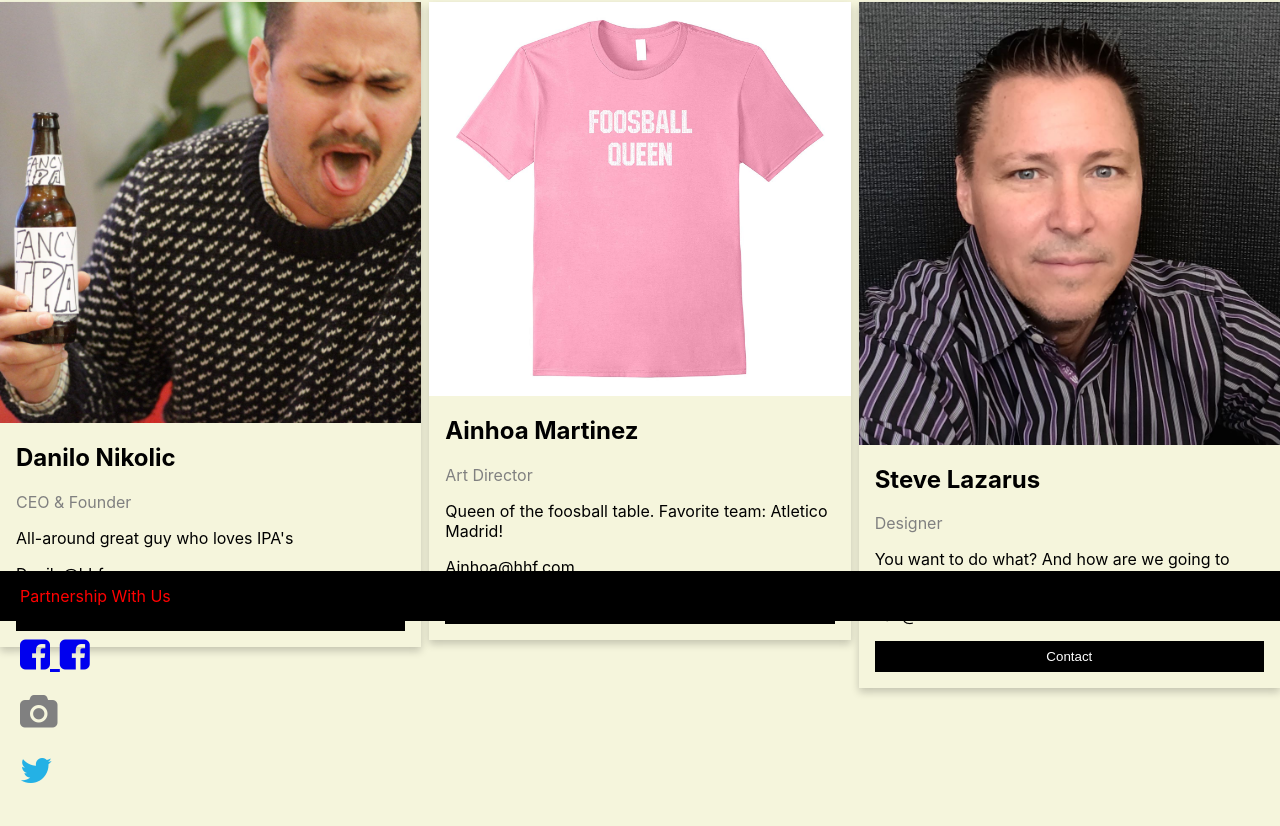
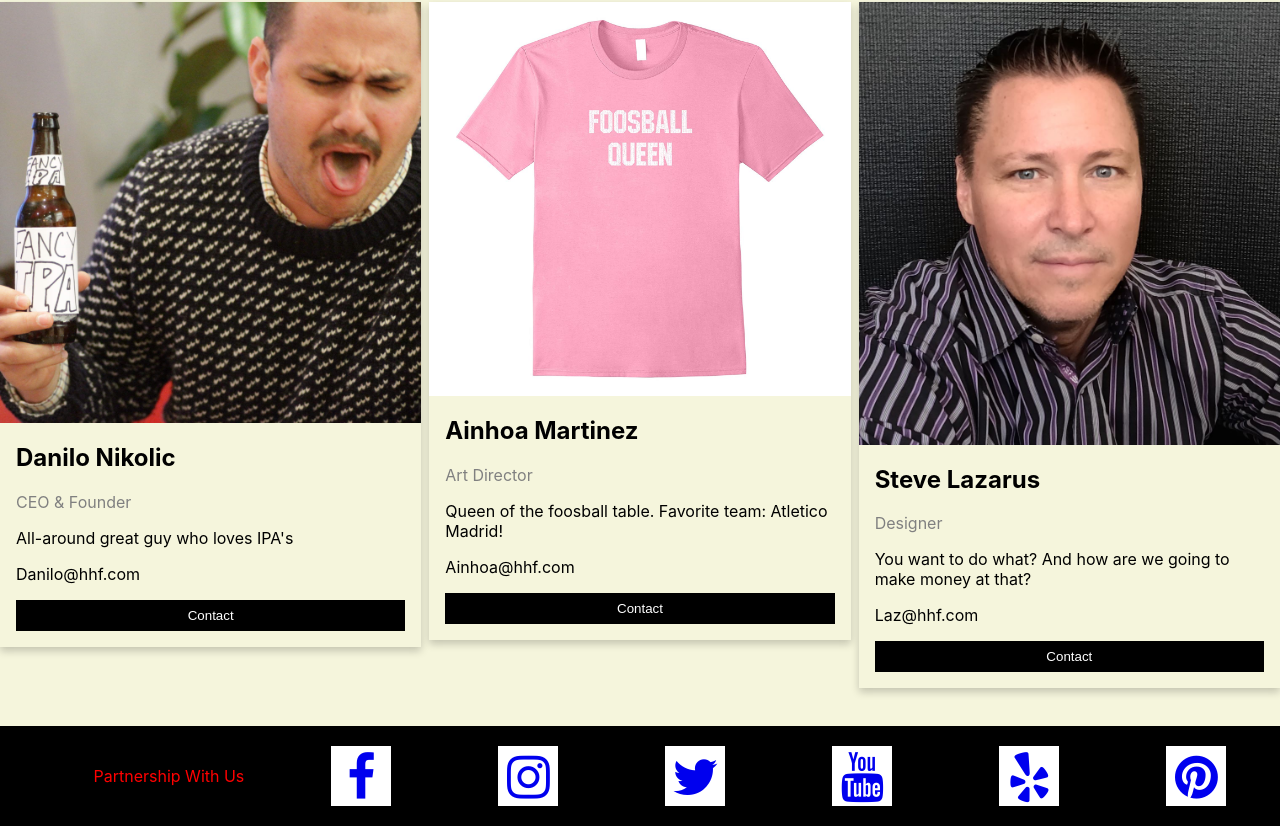
Before and after one commit to alexjmitchell/happyhour, a React (Create React App) app in the folder client/: page /AboutUs in a window 1280 px wide. Shown: the part 179-1005 px from the top of the page. Before the commit the page ends 974 px from the top, so only its background shows below. Built offline with nearby package versions, Linux system fonts and the light colour scheme; no server answers.

Commit message:
linking the singleViewPage data

```diff
--- a/client/src/components/App.js
+++ b/client/src/components/App.js
@@ -18,7 +18,7 @@ import ContactUs from "./ContactUs"
 import PartnerWithUs from "./PartnerWithUs"
 import SingleViewPage from "./SingleViewPage"
 
-function App() {
+function App(props) {
   return (
     <div>
       <Router>
@@ -30,13 +30,13 @@ function App() {
           <Route exact path="/login" component={Login} />
           <Route path="/register" component={Register} />
           <Route exact path="/liked" component={Liked}></Route>
-          <Route path="/CompanyPage" component={CompanyPage}></Route>
+          <Route path="/CompanyPage/:id" component={CompanyPage}></Route>
           <Route path="/Facebook" component={Facebook}></Route>
 
           <Route path="/AboutUs" component={AboutUs} />
           <Route path="/ContactUs" component={ContactUs} />
           <Route path="/PartnerWithUs" component={PartnerWithUs} />
-          <Route path="/SingleViewPage" component={SingleViewPage} />
+          <Route path="/SingleViewPage/:id" component={SingleViewPage} />
           {/* <Route path = "/profile" component ={Profile}/> */}
           <Route path="*" component={CheckLogin} />
         </Switch>
--- a/client/src/components/CompanyPage.js
+++ b/client/src/components/CompanyPage.js
@@ -1,13 +1,28 @@
 import React from "react"
-import "../styles/Maincss.css"
+import { BrowserRouter as Router, Route, Link } from "react-router-dom"
+import { useCompanies, useLiked } from "../hooks"
 
-function CompanyPage() {
+export default props => {
+  const { companies, oneCompany } = useCompanies()
+  const { liked } = useLiked()
+  console.log(liked, "test4")
+  console.log(companies, "test5")
+  const comp = props.match.params.id
+  const thecompany = companies.filter(e => e.companyname == comp)
   return (
     <div>
-      <div className="">
-        <div className="ban">danilo</div>
-      </div>
+      {liked.map((user, i) => (
+        <img className="slidePics" src={user.picture} />
+        //   alt={
+        //     <Link
+        //       className="sliderImg"
+        //       to={`/SingleViewPage/${user.companyname}`}
+        //     >
+        //       {user.companyname}
+        //     </Link>
+        //   }
+        // />
+      ))}
     </div>
   )
 }
-export default CompanyPage
--- a/client/src/components/Footer.js
+++ b/client/src/components/Footer.js
@@ -2,26 +2,45 @@ import React from "react"
 import "../styles/Maincss.css"
 import Icon from "../lib/Icon"
 import { BrowserRouter as Router, Route, Link } from "react-router-dom"
-
+import "../styles/footer.css"
 function Footer() {
   return (
     <div>
       <footer className="footerwrap">
-        <div>Partnership With Us</div>
-        <div className="iconf">
-          <Link to="/Facebook">
-            <Icon icon="facebook-square" />
-          </Link>
-          <a href="https://en-gb.facebook.com/login/">
-            {" "}
-            <Icon icon="facebook-square" />
-          </a>
-        </div>
-        <div className="iconc">
-          <Icon icon="camera" />
-        </div>
-        <div className="icont">
-          <Icon icon="twitter" />
+        <div className="media">
+          <ul className="social">
+            <div>Partnership With Us</div>
+            <li className="fb">
+              <a href="https://www.facebook.com/Chilis/">
+                <i className="fa fa-facebook"></i>
+              </a>
+            </li>{" "}
+            <li className="rss">
+              <a href="https://www.instagram.com/accounts/login/?hl=en">
+                <i className="fa fa-instagram"></i>
+              </a>
+            </li>{" "}
+            <li className="tw">
+              <a href="https://twitter.com/">
+                <i className="fa fa-twitter"></i>
+              </a>
+            </li>{" "}
+            <li className="yt">
+              <a href="https://www.youtube.com/">
+                <i className="fa fa-youtube"></i>
+              </a>
+            </li>{" "}
+            <li className="yelp">
+              <a href="https://www.yelp.com/login">
+                <i className="fa fa-yelp"></i>
+              </a>
+            </li>{" "}
+            <li className="pint">
+              <a href="https://www.pinterest.com/login/">
+                <i className="fa fa-pinterest"></i>
+              </a>
+            </li>
+          </ul>
         </div>
       </footer>
     </div>
--- a/client/src/components/Slider.js
+++ b/client/src/components/Slider.js
@@ -2,11 +2,22 @@ import React from "react"
 import Coverflow from "react-coverflow"
 import { Link } from "react-router-dom"
 import Icon from "../lib/Icon"
-import { useUsers } from "../hooks"
+import { useUsers, useCompanies, useLiked } from "../hooks"
 
 function Slider() {
   const { users } = useUsers()
+  const { companyname } = useCompanies()
+  const { liked } = useLiked()
+  console.log(liked, "test")
+
   const fn = function() {}
+
+  function handleClick(e, liked) {
+    e.preventDefault()
+    // props.history.push("/CompanyPage/" + liked)
+    // add(liked)
+  }
+
   return (
     <div>
       <p>
@@ -16,12 +27,16 @@ function Slider() {
           <Icon icon="heart" />
         </Link>
       </p>
-
+      {/* //--- test heart--- */}
+      <button onClick={e => handleClick(e, "hello")}>
+        <Icon icon="heart" />
+      </button>
+      {/* //--- test heart--- */}
       <div className="container">
         <Coverflow
           width="960"
           height="500"
-          displayQuantityOfSide={4}
+          displayQuantityOfSide={2}
           navigation={false}
           enableScroll={false}
           clickable={true}
@@ -29,15 +44,16 @@ function Slider() {
         >
           {users.map((user, i) => (
             <img
-              className="pics"
+              className="slidePics"
               src={user.picture}
-              alt={<Link to={"/CompanyPage"}>{user.companyname}</Link>}
-
-              // data-action="our link"
-              // style={{
-              //   display: "block",
-              //   width: "100%"
-              // }}
+              alt={
+                <Link
+                  className="sliderImg"
+                  to={`/SingleViewPage/${user.companyname}`}
+                >
+                  {user.companyname}
+                </Link>
+              }
             />
           ))}
         </Coverflow>
--- a/client/src/hooks/index.js
+++ b/client/src/hooks/index.js
@@ -1,4 +1,5 @@
 export { useAuth } from "../redux/ducks/auth"
 export { useAdmins } from "../redux/ducks/admins"
-export { useUsers} from "../redux/ducks/users"
-export { useCompanies} from "../redux/ducks/companies"
+export { useUsers } from "../redux/ducks/users"
+export { useCompanies } from "../redux/ducks/companies"
+export { useLiked } from "../redux/ducks/Heart"
--- /dev/null
+++ b/client/src/redux/ducks/Heart/index.js
@@ -0,0 +1,48 @@
+import { useEffect } from "react"
+import { useSelector, useDispatch } from "react-redux"
+import axios from "axios"
+
+// action definitions
+const ADD_HEART = "liked/ADD_HEART"
+
+// initial state
+const initialState = {
+  liked: []
+}
+
+// reducer
+export default (state = initialState, action) => {
+  switch (action.type) {
+    case ADD_HEART:
+      return { ...state, liked: action.payload }
+    default:
+      return state
+  }
+}
+
+// action creators
+const getLiked = () => {
+  return dispatch => {
+    axios.get("/companies").then(resp => {
+      dispatch({
+        type: ADD_HEART,
+        payload: resp.data
+      })
+    })
+  }
+}
+
+// custom hooks
+export function useLiked() {
+  const liked = useSelector(appState => appState.likedState.liked)
+
+  const dispatch = useDispatch()
+
+  const get = () => dispatch(getLiked())
+
+  useEffect(() => {
+    get()
+  }, [dispatch])
+
+  return { liked }
+}
--- a/client/src/redux/ducks/index.js
+++ b/client/src/redux/ducks/index.js
@@ -1,4 +1,5 @@
- export { default as adminState } from "./admins"
+export { default as adminState } from "./admins"
 export { default as authState } from "./auth"
 export { default as userState } from "./users"
 export { default as companyState } from "./companies"
+export { default as likedState } from "./Heart"
--- a/client/src/styles/base.css
+++ b/client/src/styles/base.css
@@ -15,19 +15,12 @@ body {
     sans-serif;
   -webkit-font-smoothing: antialiased;
   -moz-osx-font-smoothing: grayscale;
-  margin-bottom: 40px;;
+  margin-bottom: 40px;
 }
 
 code {
   font-family: source-code-pro, Menlo, Monaco, Consolas, "Courier New",
     monospace;
-}
-
-
-footer{
-  position: absolute;
-  width:100%;
-  bottom:0;
 }
 
 .pics {
@@ -36,3 +29,7 @@ footer{
   width: 200px;
   height: 200px;
 }
+
+.sliderImg {
+  color: white;
+}
--- /dev/null
+++ b/client/src/styles/footer.css
@@ -0,0 +1,105 @@
+html {
+  box-sizing: border-box;
+  min-height: 100%;
+}
+*,
+*::before,
+*::after {
+  box-sizing: inherit;
+}
+
+body {
+  margin: 0;
+  font-family: -apple-system, BlinkMacSystemFont, "Segoe UI", "Roboto", "Oxygen",
+    "Ubuntu", "Cantarell", "Fira Sans", "Droid Sans", "Helvetica Neue",
+    sans-serif;
+  -webkit-font-smoothing: antialiased;
+  -moz-osx-font-smoothing: grayscale;
+  margin-bottom: 40px;
+}
+
+code {
+  font-family: source-code-pro, Menlo, Monaco, Consolas, "Courier New",
+    monospace;
+}
+
+.footerwrap {
+  height: 100px;
+  background: black;
+  color: red;
+  /* padding-left: 20px; */
+  line-height: 100px;
+}
+
+footer {
+  width: 100%;
+
+  margin-top: 30px;
+}
+
+ul.social {
+  list-style: none;
+  display: flex;
+  flex-wrap: wrap;
+  justify-content: space-around;
+}
+
+.social li {
+  margin: 20px;
+  border: 1px solid white;
+  background-color: white;
+  color: rgba(124, 26, 86, 0.8);
+  width: 60px;
+  height: 60px;
+  font-size: 50px;
+  line-height: 60px;
+  text-align: center;
+}
+
+.social a li.fb {
+  color: #4267b2;
+}
+.social a li.fb:hover {
+  background: #4267b2;
+  color: white;
+}
+.social a li.rss {
+  color: #ee802f;
+}
+.social a li.rss:hover {
+  background: #ee802f;
+  color: white;
+}
+.social a li.tw {
+  color: #1da1f2;
+}
+.social a li.tw:hover {
+  background: #1da1f2;
+  color: white;
+}
+.social a li.yt {
+  color: #ff0000;
+}
+.social a li.yt:hover {
+  background: #ff0000;
+  color: white;
+}
+
+.social a li.yelp {
+  color: #c41200;
+}
+.social a li.yelp:hover {
+  background: #c41200;
+  color: white;
+}
+.social a li.pint {
+  color: #bd081c;
+}
+.social a li.pint:hover {
+  background: #bd081c;
+  color: white;
+}
+
+a {
+  text-decoration: none;
+}
```
Also changed, not shown: client/src/components/SingleViewPage.js (+26 -20 lines).
